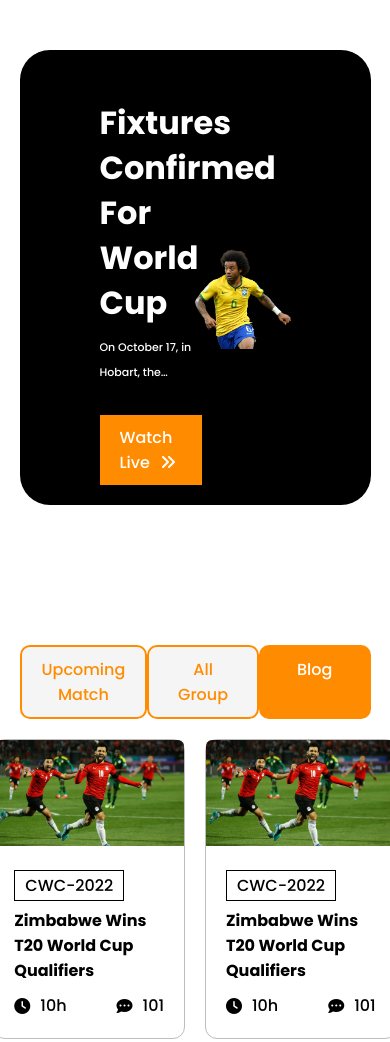
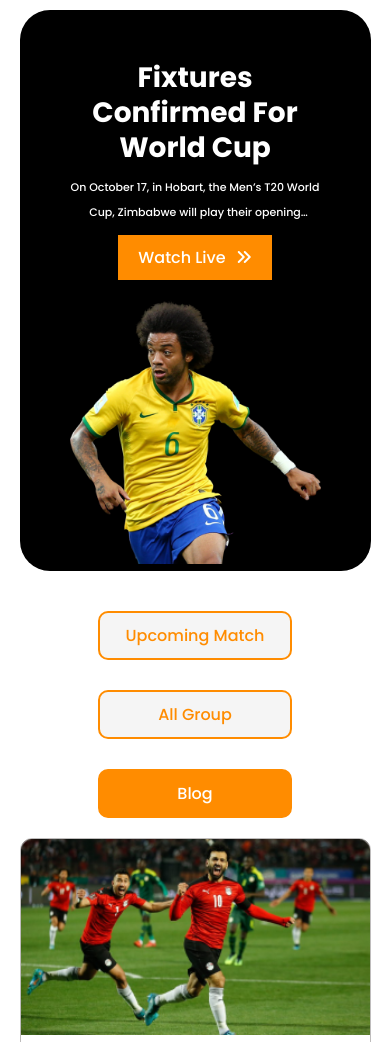
Before and after one commit to Sumaiya-jafran/cricket-world-cup-2022, a plain HTML site: page index.html in a window 390 px wide. Shown: the top 1042 px of the page. Drawn offline with Linux system fonts and the light colour scheme.

Commit message:
mobile device

```diff
--- a/responsive.css
+++ b/responsive.css
@@ -1,5 +1,8 @@
 /* Media query for tablet, start here */
 @media only screen and (max-width: 768px){
+    section{
+        padding:10px 0;
+    }
     .hero-text h1 {
         font-size: 32px;
         font-weight: 700;
@@ -56,14 +59,7 @@
 
     }
     .footer-menu{
-        /* display: grid;
-           */
-        display: grid;
-        justify-items: center;
         grid-template-columns: repeat(4,1fr);
-
-
-
     }
     .footer-menu a{
 
@@ -73,6 +69,72 @@
 /* Media query for tablet, end here */
 /* Media query for mobile device, start here */
 @media only screen and (max-width: 520px){
+    section{
+        padding:10px 0;
+    }
+    .hero{
+        display: flex;
+        flex-direction: column;
+        align-items: center;
+        justify-content: center;
+        background-color: black;
+        color: white;
+        padding: 50px 50px 0 50px ;
+        border-radius: 30px;
+        /* background-image: url('./assets/Banner-Image.png');
+        background-repeat: no-repeat;
+        background-size: contain;
+        background-position: bottom right ; */
 
+
+    }
+    .hero-text{
+        width: 100%;
+        text-align: center;
+    }
+    .hero-text h1 {
+        font-size: 28px;
+        font-weight: 700;
+        font-style: normal;
+        line-height: 35px;
+    }
+    .hero-text p{
+        /* Ellipsis for 1 line  */
+        /* width: 100%;
+        white-space:nowrap;
+        overflow: hidden;
+        text-overflow: ellipsis; */
+        /* ellipsis for 2 lines  */
+        display: -webkit-box;
+        -webkit-line-clamp: 2;
+        -webkit-box-orient: vertical;
+        overflow: hidden;
+        font-size: 11px;
+
+    }
+    .hero-img{
+        width: 100%;
+        text-align: center;
+    }
+    .sidebar{
+        display: flex;
+        flex-direction: column;
+        justify-content: center;
+        align-items: center;
+    }
+    a.btn{
+        margin-top: 10px;
+    }
+    .blogs{
+        grid-template-columns: repeat(1,1fr);
+    }
+    .footer-menu{
+        grid-template-columns: repeat(1,1fr);
+        row-gap: 20px;
+    }
+    .view-btn{
+        text-align: center;
+        display: none;
+    }
 }
 /* Media query for mobile device, end here */
--- a/style.css
+++ b/style.css
@@ -68,7 +68,6 @@ a.btn{
 .hero-img{
     width: 50%;
     text-align: right;
-
 }
 .hero-img img{
     width: 100%;
```
